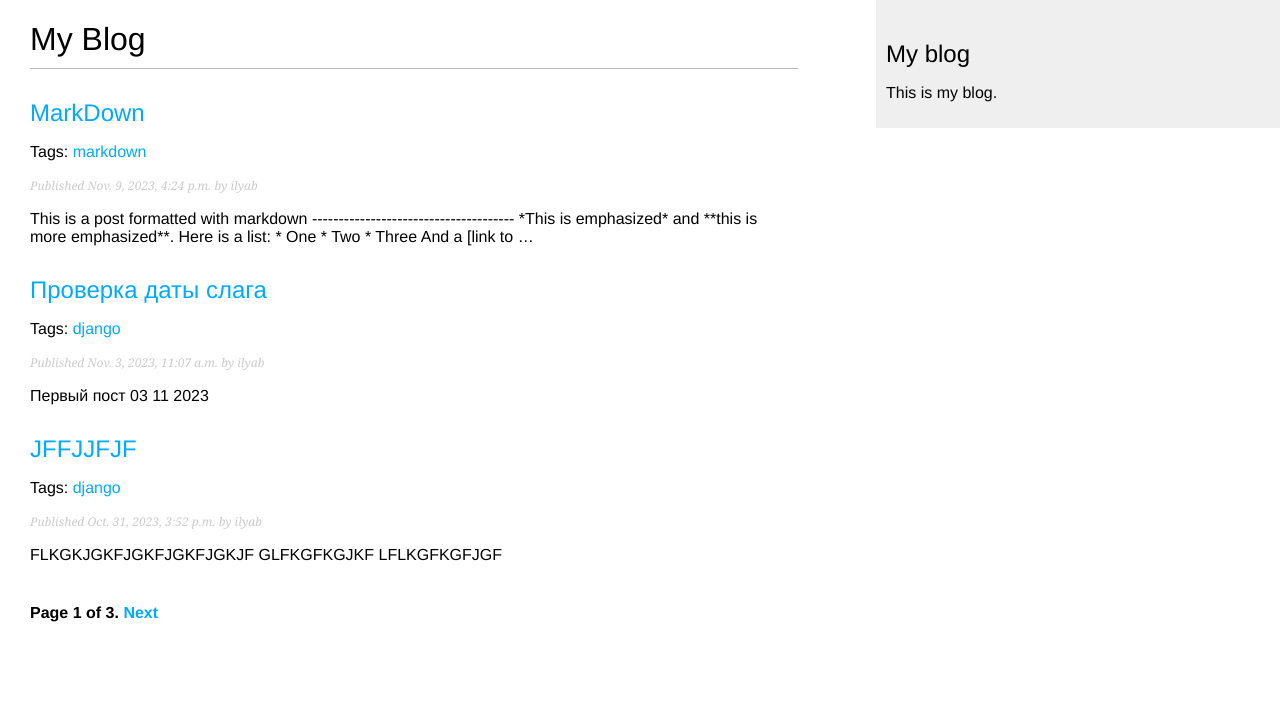
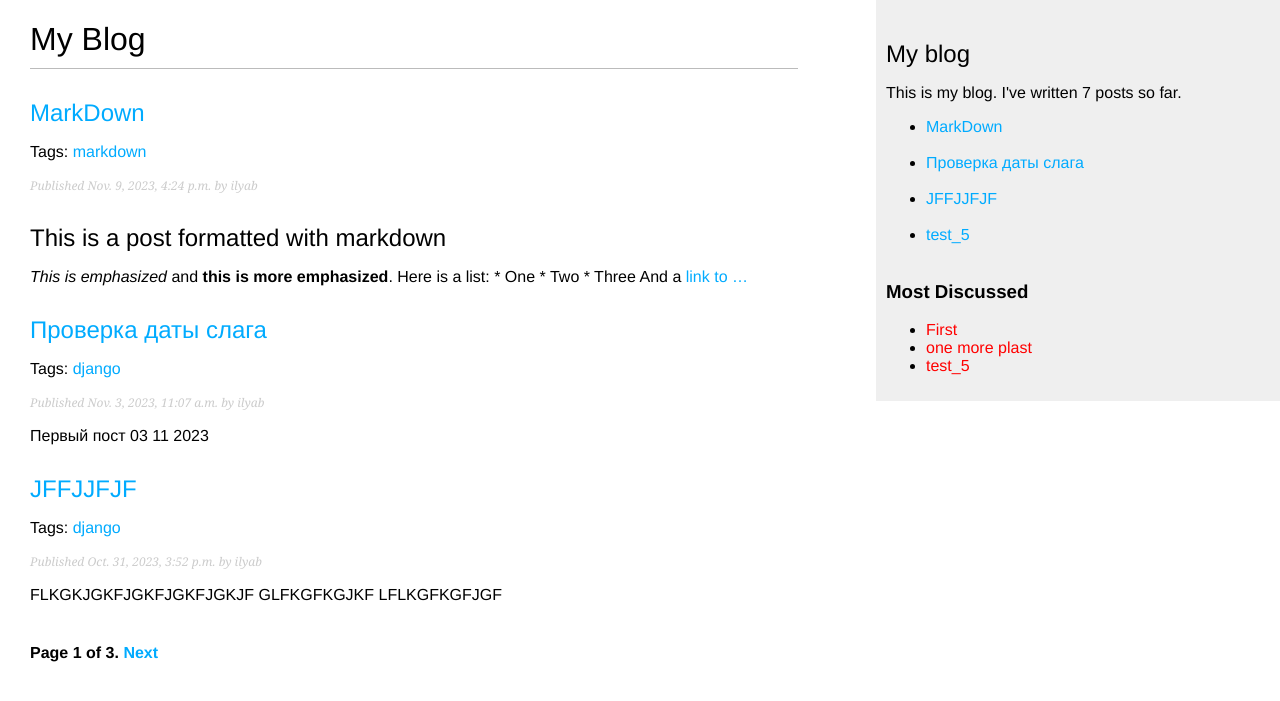
Before and after one commit to ilya-baykov/Django-in-examples, a Django app: page /blog/ in a window 1280 px wide. Shown: the top 701 px of the page. Run offline with Django 4.2, Linux system fonts and the light colour scheme; data comes from the database, SQL or seed files in the repository; both versions use the stored data as it was after the commit; parts of the project's set-up code (start-up, migrations or seed data) failed here and were passed over.

Commit message:
Добавил карту сайта

```diff
--- a/mysite/blog/templates/blog/base.html
+++ b/mysite/blog/templates/blog/base.html
@@ -1,3 +1,4 @@
+{% load blog_tags %}
 {% load static %}
 <!DOCTYPE html>
 <html>
@@ -12,7 +13,20 @@
 </div>
 <div id="sidebar">
     <h2>My blog</h2>
-    <p>This is my blog.</p>
+    <p>
+        This is my blog.
+        I've written {% get_count_post %} posts so far.
+    </p>
+    {% show_latest_post count=4%}
+    <h3>Most Discussed</h3>
+    {% get_most_discussed 3 as most_discussed %}
+    <ul>
+        {% for post in most_discussed %}
+        <li>
+            <a href="{{ post.get_absolute_url }}" style="color:red">{{post}}</a>
+        </li>
+        {% endfor %}
+    </ul>
 </div>
 </body>
 </html>
--- /dev/null
+++ b/mysite/blog/templates/blog/post/latest_posts.html
@@ -0,0 +1,6 @@
+<ul>
+    {% for post in latest_posts %}
+    <li><a href="{{ post.get_absolute_url }}">{{post}}</a></li>
+    <br>
+    {% endfor %}
+</ul>
--- a/mysite/blog/templates/blog/post/list.html
+++ b/mysite/blog/templates/blog/post/list.html
@@ -1,4 +1,5 @@
 {% extends "blog/base.html" %}
+{% load blog_tags %}
 {% block title %}My Blog{% endblock %}
 {% block content %}
 <h1>My Blog</h1>
@@ -12,13 +13,13 @@
 <p class="tags">
     Tags:
     {% for tag in post.tags.all %}
-        <a href="{% url 'blog:tag_posts' tag_slug=tag %}">{{tag}}</a>
+    <a href="{% url 'blog:tag_posts' tag_slug=tag %}">{{tag}}</a>
     {% endfor %}
 </p>
 <p class="date">
     Published {{ post.publish }} by {{ post.author }}
 </p>
-{{ post.body|truncatewords:30|linebreaks }}
+{{ post.body|markdown|truncatewords_html:30 }}
 {% endfor %}
 {% include "blog/pagination.html" with page=page_obj %}
 
--- a/mysite/blog/templates/blog/post/tags.html
+++ b/mysite/blog/templates/blog/post/tags.html
@@ -10,5 +10,6 @@
 <br>
 <br>
 {% endfor %}
+{% include 'blog/pagination.html' with page=page_obj %}
 
 {% endblock%}
--- /dev/null
+++ b/mysite/blog/templatetags/blog_tags.py
@@ -0,0 +1,31 @@
+from django import template
+from django.db.models import Count
+from django.utils.safestring import mark_safe
+import markdown
+from ..models import *
+
+register = template.Library()
+
+
+@register.filter(name='markdown')
+def markdown_format(text):
+    return mark_safe(markdown.markdown(text))
+
+
+@register.simple_tag()
+def get_count_post():
+    return Post.objects.count()
+
+
+@register.inclusion_tag('blog/post/latest_posts.html')
+def show_latest_post(count: int = 5):
+    latest_posts = Post.published.order_by('-publish')[:count]
+    return {"latest_posts": latest_posts}
+
+
+@register.simple_tag()
+def get_most_discussed(count: int = 5):
+    most_discussed = Post.published.annotate(
+        cnt_comments=Count("comments")
+    ).order_by('-cnt_comments')[:count]
+    return most_discussed
--- a/mysite/blog/urls.py
+++ b/mysite/blog/urls.py
@@ -1,4 +1,5 @@
 from django.urls import path
+from .sitemaps import PostSitemap
 from . import views
 
 app_name = 'blog'
@@ -9,6 +10,6 @@ urlpatterns = [
     path('tag/<slug:tag_slug>/', views.PostTagsListView.as_view(), name='tag_posts'),
     path('<int:year>/<int:month>/<int:day>/<slug:post>/', views.post_detail, name='post_detail'),
     path('<int:post_id>/share/', views.post_share, name='post_share'),
-    path('<int:post_id>/comment/', views.post_comment, name='post_comment')
+    path('<int:post_id>/comment/', views.post_comment, name='post_comment'),
 
 ]
--- a/mysite/blog/views.py
+++ b/mysite/blog/views.py
@@ -6,6 +6,7 @@ from .forms import EmailPostForm, CommentForm
 from django.core.mail import send_mail
 from django.views.decorators.http import require_POST
 from taggit.models import Tag
+from django.db.models import Count
 
 
 # Create your views here.
@@ -69,9 +70,13 @@ def post_detail(request, year, month, day, post):
     comments = post.comments.filter(active=True)
     form = CommentForm()
 
+    post_tags_ids = post.tags.values_list('id', flat=True)
+    similar_posts = Post.published.filter(tags__in=post_tags_ids).exclude(id=post.id)
+    similar_posts = similar_posts.annotate(same_tags=Count('tags')).order_by('-same_tags', '-publish')[:4]
+
     return render(request,
                   'blog/post/detail.html',
-                  {'post': post, 'comments': comments, 'form': form})
+                  {'post': post, 'comments': comments, 'form': form, 'similar_posts': similar_posts})
 
 
 class PostListView(ListView):
--- a/mysite/mysite/settings.py
+++ b/mysite/mysite/settings.py
@@ -27,6 +27,7 @@ DEBUG = True
 ALLOWED_HOSTS = []
 
 # Application definition
+SITE_ID = 1
 
 INSTALLED_APPS = [
     'django.contrib.admin',
@@ -36,7 +37,9 @@ INSTALLED_APPS = [
     'django.contrib.messages',
     'django.contrib.staticfiles',
     'blog.apps.BlogConfig',
-    'taggit'
+    'taggit',
+    'django.contrib.sites',
+    'django.contrib.sitemaps',
 ]
 
 MIDDLEWARE = [
--- a/mysite/mysite/urls.py
+++ b/mysite/mysite/urls.py
@@ -16,8 +16,15 @@ Including another URLconf
 """
 from django.contrib import admin
 from django.urls import path, include
+from django.contrib.sitemaps.views import sitemap
+from blog.sitemaps import PostSitemap
+
+sitemaps = {
+    'posts': PostSitemap,
+}
 
 urlpatterns = [
     path('admin/', admin.site.urls),
-    path('blog/', include('blog.urls', namespace='blog'))
+    path('blog/', include('blog.urls', namespace='blog')),
+    path('sitemap.xml', sitemap, {'sitemaps': sitemaps}, name='django.contrib.sitemaps.views.sitemap')
 ]
```
Also changed, not shown: mysite/blog/sitemaps.py (added, +13 -0 lines), mysite/blog/templates/blog/post/detail.html (+12 -1 lines), mysite/blog/templatetags/__init__.py (added), mysite/db.sqlite3.
